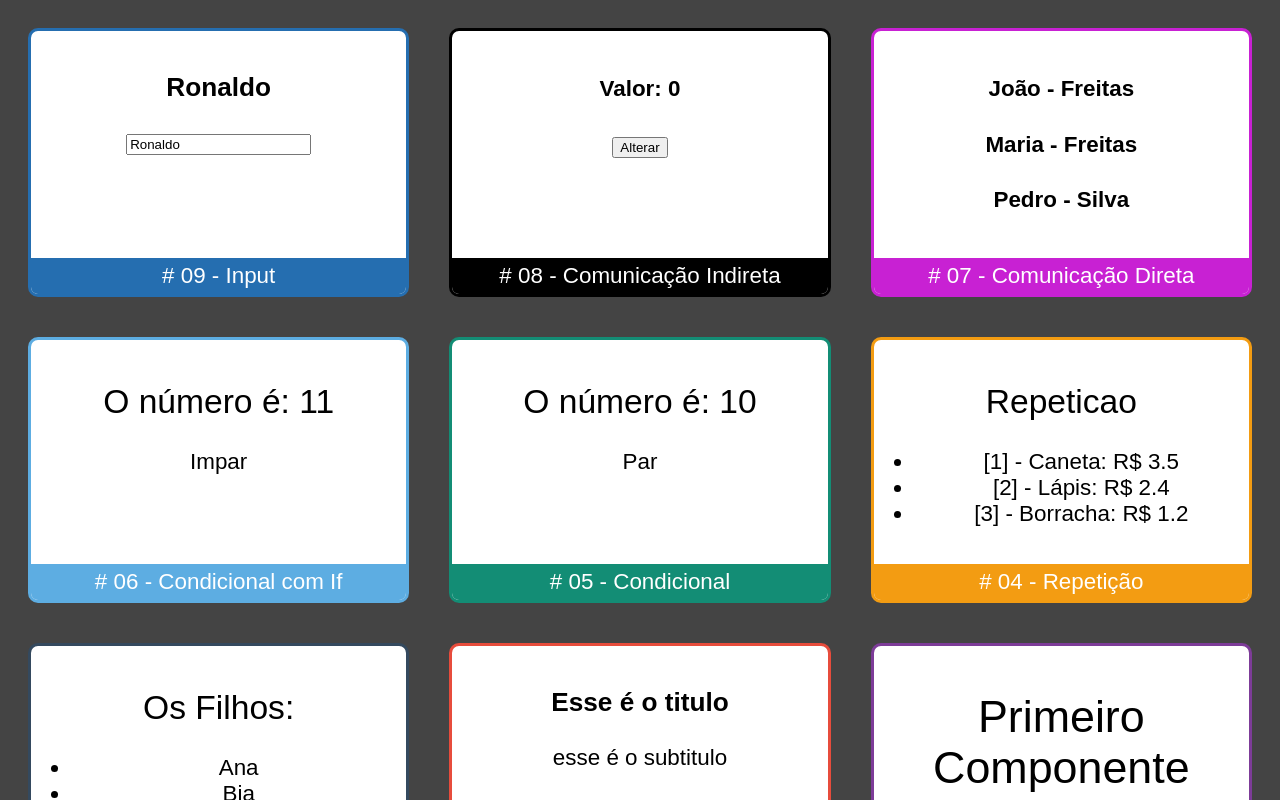
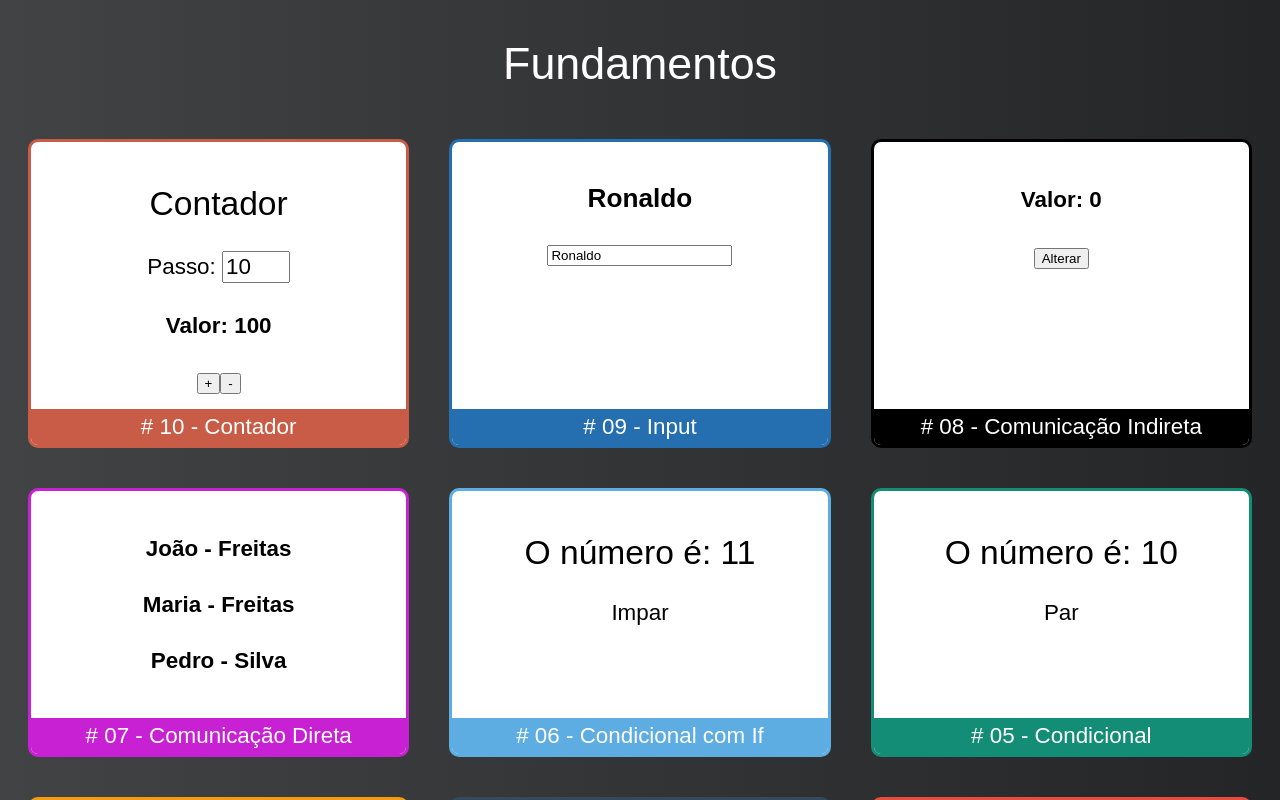
Before and after one commit to rgiovani/react-fundamentos, a React (Create React App) app: page / in a window 1280 px wide. Shown: the top 800 px of the page. Built offline with nearby package versions, Linux system fonts and the light colour scheme.

Commit message:
Separando o contador em componentes e utilizando comunicacao indireta no Display

```diff
--- a/src/App.css
+++ b/src/App.css
@@ -1,4 +1,9 @@
 .App {
+    display: flex;
+    flex-direction: column;
+}
+
+.Cards {
     display: flex;
     flex-wrap: wrap;
 }
--- a/src/App.jsx
+++ b/src/App.jsx
@@ -11,10 +11,16 @@ import CondicionalComIf from './components/básicos/CondicionalComIf';
 import Pai from './components/comunicacao/direta/Pai';
 import Super from './components/comunicacao/indireta/Super';
 import Input from './components/form/Input';
+import Contador from './components/contador/Contador';
 
 const app = (props) => {
     return (
         <div className="App">
+            <h1>Fundamentos</h1>
+            <div className="Cards">
+                <Card titulo="# 10 - Contador" color="#C95C46">
+                    <Contador passo={10} valor={100}></Contador>
+                </Card>
                 <Card titulo="# 09 - Input" color="#256EB0">
                     <Input></Input>
                 </Card>
@@ -52,6 +58,7 @@ const app = (props) => {
                     <Primeiro />
                 </Card>
             </div>
+        </div>
     )
 
 }
--- /dev/null
+++ b/src/components/contador/Botoes.jsx
@@ -0,0 +1,10 @@
+import React from 'react'
+
+export default function Botoes(props) {
+    return (
+        <div>
+            <button onClick={props.onIncrementar}>+</button>
+            <button onClick={props.onDecrementar}>-</button>
+        </div>
+    )
+}
--- /dev/null
+++ b/src/components/contador/Contador.css
@@ -0,0 +1,4 @@
+.Contador input {
+    font-size: 1.4rem;
+    width: 60px;
+}
--- /dev/null
+++ b/src/components/contador/Contador.jsx
@@ -0,0 +1,47 @@
+import './Contador.css'
+import React, { Component } from 'react'
+import Display from './Display'
+import PassoForm from './PassoForm'
+import Botoes from './Botoes'
+
+export default class Contador extends Component {
+    state = {
+        passo: this.props.passo || 1,
+        valor: this.props.valor || 0
+    }
+
+    incrementar = () => {
+        this.setState({
+            valor: this.state.valor + this.state.passo
+        })
+    }
+
+    decrementar = () => {
+        this.setState({
+            valor: this.state.valor - this.state.passo
+        })
+    }
+
+    mudarPasso = (novoPasso) => {
+        this.setState({
+            passo: novoPasso
+        })
+    }
+
+    render() {
+        return (
+            <div className="Contador">
+                <h2>Contador</h2>
+
+                <PassoForm
+                    passo={this.state.passo}
+                    onPassoChange={this.mudarPasso}
+                ></PassoForm>
+
+                <Display valor={this.state.valor}></Display>
+
+                <Botoes onIncrementar={this.incrementar} onDecrementar={this.decrementar}></Botoes>
+            </div>
+        )
+    }
+}
--- /dev/null
+++ b/src/components/contador/Display.jsx
@@ -0,0 +1,7 @@
+import React from 'react';
+
+export default function Display(props) {
+    return (
+        <h4>Valor: {props.valor}</h4>
+    )
+}
--- /dev/null
+++ b/src/components/contador/PassoForm.jsx
@@ -0,0 +1,13 @@
+import React from 'react'
+
+export default function PassoForm(props) {
+    return (
+        <div>
+            <label htmlFor="passoInput">Passo: </label>
+
+            <input id="passoInput" type="number"
+                value={props.passo}
+                onChange={event => props.onPassoChange(+event.target.value)} />
+        </div>
+    )
+}
--- a/src/index.css
+++ b/src/index.css
@@ -5,6 +5,11 @@ body {
     background-color: #444;
     color: #fff;
     text-align: center;
+
+    /* https://uigradients.com/#MidnightCity */
+    background: #232526;
+    background: -webkit-linear-gradient(to right, #414345, #232526);
+    background: linear-gradient(to right, #414345, #232526);
 }
 
 h1, h2 {
```
Lines whose indentation alone changed are shown as unchanged.
